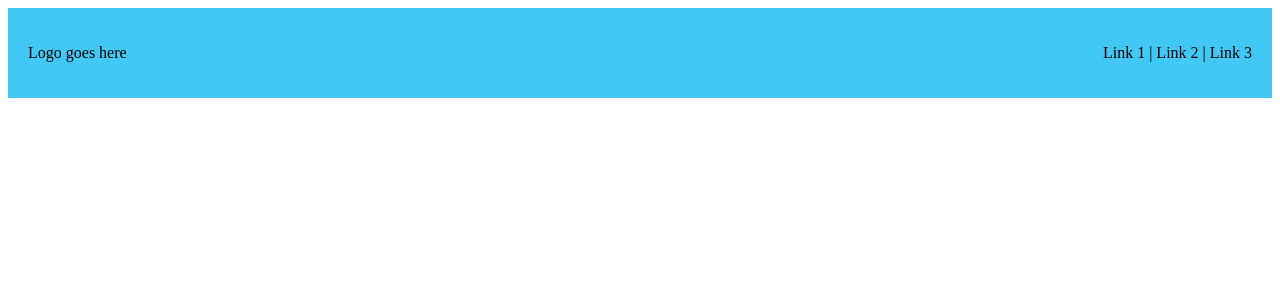
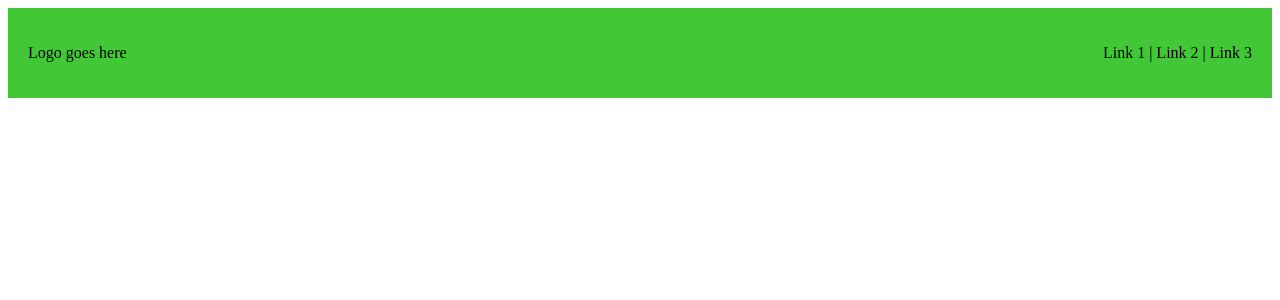
Before and after one commit to standrewscollege2018/2020-year-11-web-design-classwork-JLeeNZ-student, a PHP site: page /grid.html in a window 1280 px wide. Shown: the top 300 px of the page. Run offline with PHP 8.4, Linux system fonts and the light colour scheme.

Commit message:
updated container styles
Moved background colour and padding to container class

```diff
--- a/grid-demo/styles.css
+++ b/grid-demo/styles.css
@@ -4,18 +4,20 @@
 .banner-container {
   display: grid;
   grid-template-columns: 1fr 1fr;
+  background-color: rgb(66, 200, 55);
+  padding: 20px;
 
 }
 
 .logo {
-  background-color: rgb(66, 200, 245);
-  padding: 20px;
+  /* background-color: rgb(66, 200, 245); */
+  /* padding: 20px; */
 
 }
 
 .navbar {
-  background-color: rgb(66, 200, 245);
-  padding: 20px;
+  /* background-color: rgb(66, 200, 245); */
+  /* padding: 20px; */
   text-align: right;
 
 }
```
